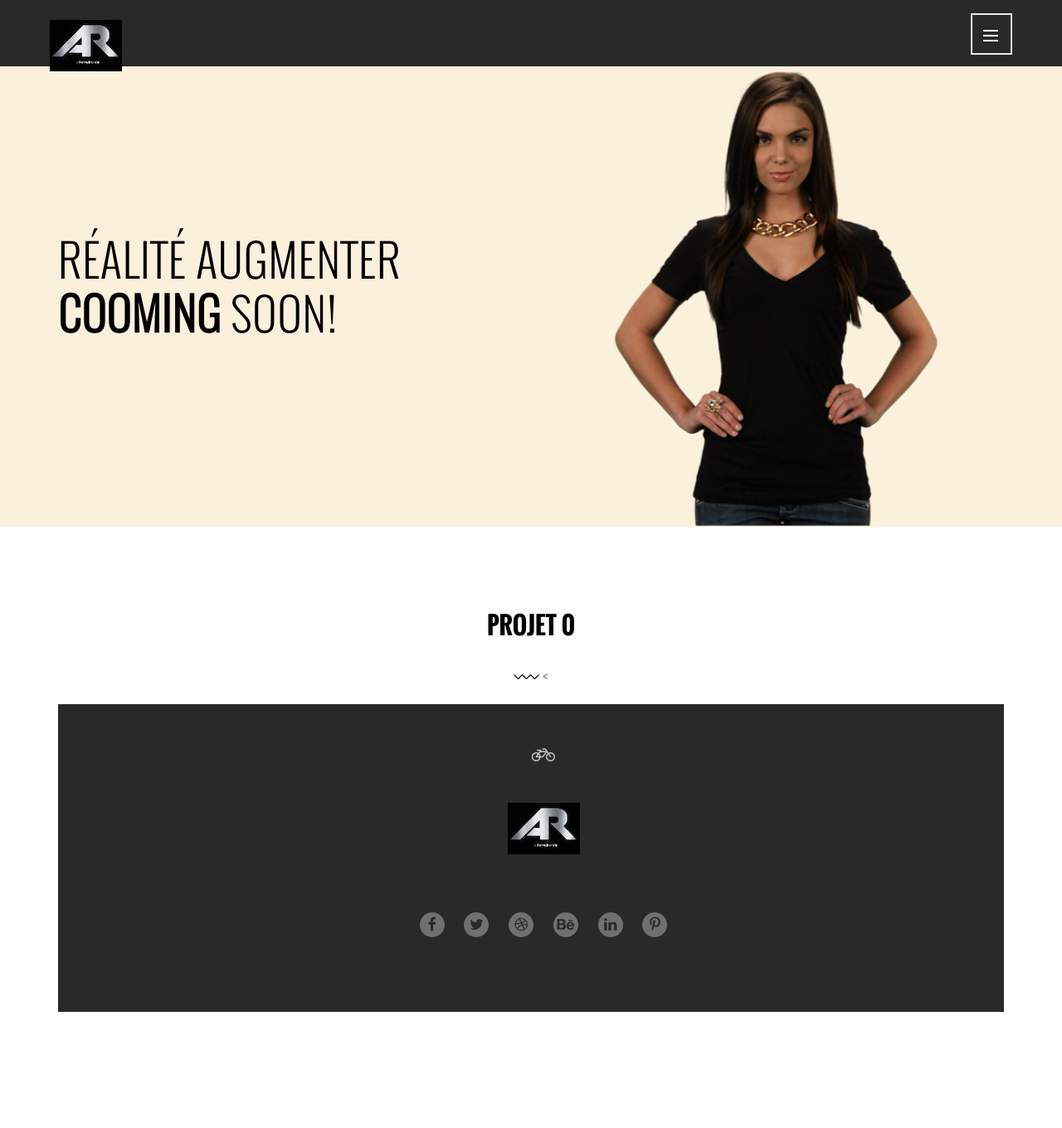
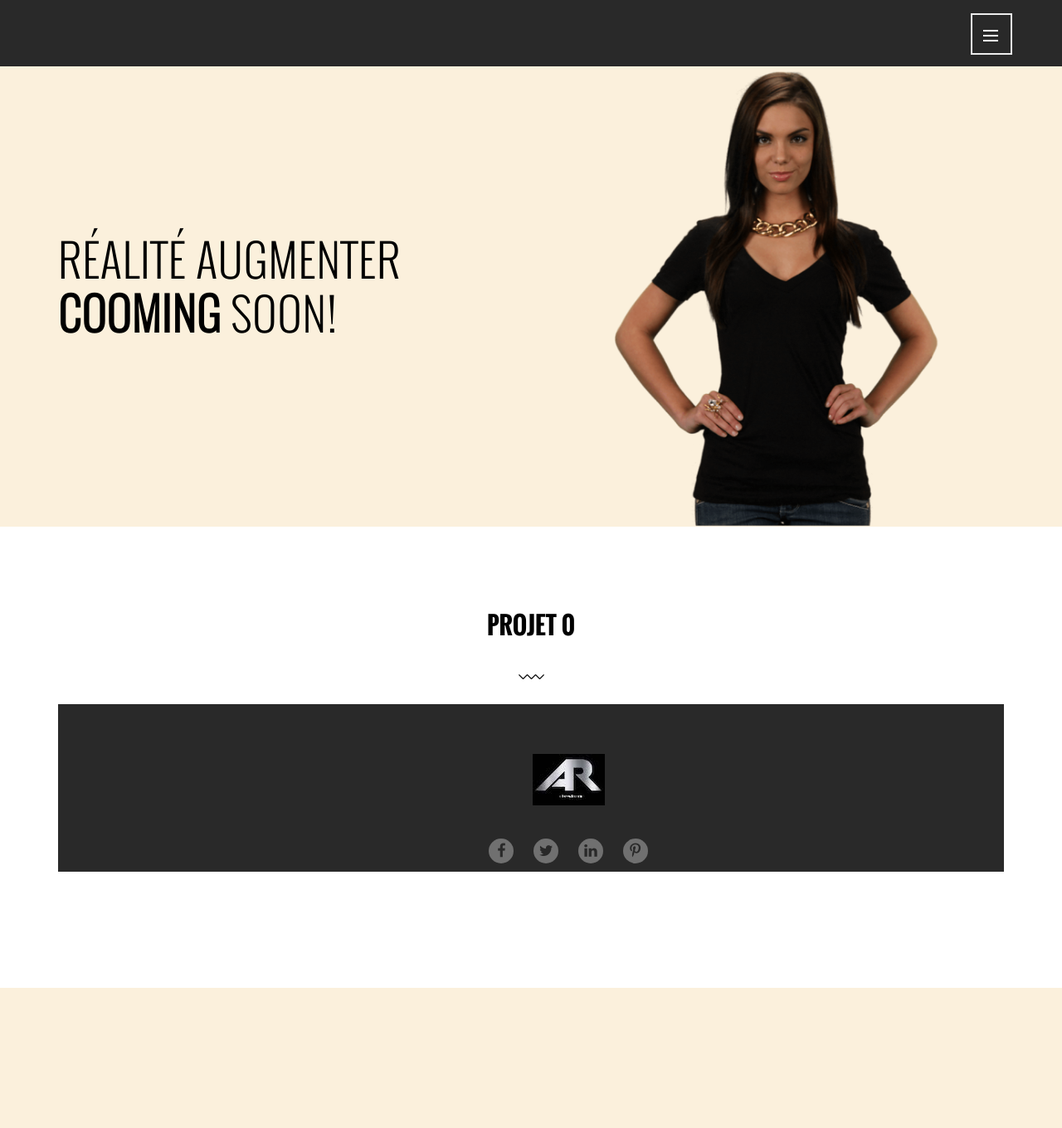
Before and after one commit to Lpdw2017/AR.js-Projet-Zero, a PHP site: the page made by src/index 2.html in a window 1280 px wide. Shown: the whole page at 83% size. After the commit the page ends 1191 px from the top, so only its background shows below. Run offline with PHP 8.4, Linux system fonts and the light colour scheme.

Commit message:
ajout template

```diff
--- a/src/assets/css/style.css
+++ b/src/assets/css/style.css
@@ -1255,18 +1255,10 @@ For Menu Bar Design
 .footer{
 	background:#292929;
 	color:#707070;
-	padding:50px 0;
+	padding: 30px 30px 0;
 }
-.footer-item  i{
-	font-size:22px;
-	color:#bdbdbd;
-}
-.footer-item .logo{
-	margin:15px 0 30px 0;
-}
-.footer-item .social a{
-	border-bottom:0;
-}
+
+
 
 .footer-item .social a i{
 	color: #292929;
@@ -1283,18 +1275,11 @@ For Menu Bar Design
 	color:#fff;
 	background-color: #626262;
 }
-.footer-item  .copyright{
-	margin-top:30px;
-}
+
 .footer-item  .copyright p{
 	font-family:'pt_sansitalic';
 }
-.footer-item  .copyright p a{
-	color:red;
-}
-.footer-item  .copyright p a:{
-	color:#fff;
-}
+
 
 /*Scroll Up*/
 
--- a/src/index 2.html
+++ b/src/index 2.html
@@ -6,50 +6,30 @@
     <head>
         <meta charset="utf-8">
         <meta http-equiv="X-UA-Compatible" content="IE=edge,chrome=1">
-        <title></title>
+        <title>Realite augmentee</title>
         <meta name="description" content="">
         <meta name="viewport" content="width=device-width, initial-scale=1">
         <link rel="apple-touch-icon" href="apple-touch-icon.png">
 
         <link rel="stylesheet" href="assets/css/bootstrap.min.css">
         <!--        <link rel="stylesheet" href="assets/css/bootstrap-theme.min.css">-->
-
-
         <!--For Plugins external css-->
         <link rel="stylesheet" href="assets/css/plugins.css" />
 		<link rel="stylesheet" href="assets/css/magnific-popup.css">
-
         <!--Theme custom css -->
         <link rel="stylesheet" href="assets/css/style.css">
-
         <!--Theme Responsive css-->
         <link rel="stylesheet" href="assets/css/responsive.css" />
-
         <script src="assets/js/vendor/modernizr-2.8.3-respond-1.4.2.min.js"></script>
     </head>
-    <body>
-        <!--[if lt IE 8]>
-            <p class="browserupgrade">You are using an <strong>outdated</strong> browser. Please <a href="http://browsehappy.com/">upgrade your browser</a> to improve your experience.</p>
-        <![endif]-->
-		<div class='preloader'><div class='loaded'>&nbsp;</div></div>
-		 <nav id="main-nav">
-            <ul>
-                <li><a href="#home"><span>Home</span></a></li>
-                <li><a href="#about"><span>About</span></a></li>
-				 <li><a href="#portfolio"><span>Portfolio</span></a></li>
-                <li><a href="#features"><span>Features</span></a></li>
-                <li><a href="#team"><span>Our Team</span></a></li>
-                <li><a href="#skills"><span>Our Skills</span></a></li>
-                <li><a href="#testimonial"><span>Testimonial</span></a></li>
-                <li><a href="#news"><span>Our News</span></a></li>
-                <li><a href="#contact"><span>Contact Us</span></a></li>
 
 
-            </ul>
-            <a href="#0" class="cd-close-menu">Close<span></span></a>
-        </nav>
 
-        <!--Home page style-->
+
+    <body>
+
+		<div class='preloader'><div class='loaded'>&nbsp;</div></div>
+
         <header id="home" class="home home-main-content">
 
 			<div class="container">
@@ -57,9 +37,7 @@
 
 					<div class="div-menu">
 						<header class="cd-header">
-							<div id="cd-logo">
-								<a href="index.html"><img src="assets/images/logo.png" alt="Logo"></a>
-							</div>
+
 							<a class="cd-menu-trigger" href="#main-nav"><span></span></a>
 						</header>
 					</div>
@@ -95,8 +73,8 @@
                 <!-- Example row of columns -->
 				<div class="heading-content text-center">
 					<h3>Projet 0</h3>
-					<img src="assets/images/separator.png" alt="Separator" />
-				<
+					<a href="camera.html"><img src="assets/images/separator.png" alt="Separator" />
+
 
         <!--Footer-->
         <footer id="footer" class="footer">
@@ -105,25 +83,22 @@
             		<div class="wrapper">
             			<div class="col-sm-6 col-sm-offset-3 col-xs-12">
             				<div class="footer-item text-center">
-								<i class="fa fa-bicycle"></i>
+
 								<div class="logo">
 									<img src="assets/images/logo.png" alt="Logo" />
 								</div>
 
 								<div class="social">
-									<a href="#"><i class="fa fa-facebook"></i></a>
+									<a href="camera.html"><i class="fa fa-facebook"></i></a>
 									<a href="#"><i class="fa fa-twitter"></i></a>
-									<a href="#"><i class="fa fa-dribbble"></i></a>
-									<a href="#"><i class="fa fa-behance"></i></a>
 									<a href="#"><i class="fa fa-linkedin"></i></a>
 									<a href="#"><i class="fa fa-pinterest-p"></i></a>
 								</div>
 
-								<div class="copyright">
 
-						       </div>
             		</div>
             	</div>
+            </div>
             </div>
         </footer>
 
```
Also changed, not shown: src/camera.html (added, +21 -0 lines), src/indexCodePen.html (deleted, +0 -10 lines), src/test.html (added, +48 -0 lines), src/1.jpeg (renamed from src/assets/images/news/1.jpeg), src/1.png (renamed from src/assets/images/team/1.png), src/2.png (renamed from src/assets/images/team/2.png), src/monster.jpg (added), src/mozvr-office-1.jpg (renamed from src/assets/images/news/2.jpg), src/mozvr-office-2.jpg (added), src/mozvr-office-3.jpg (added), src/téléchargement.png (added), 5 other files.
